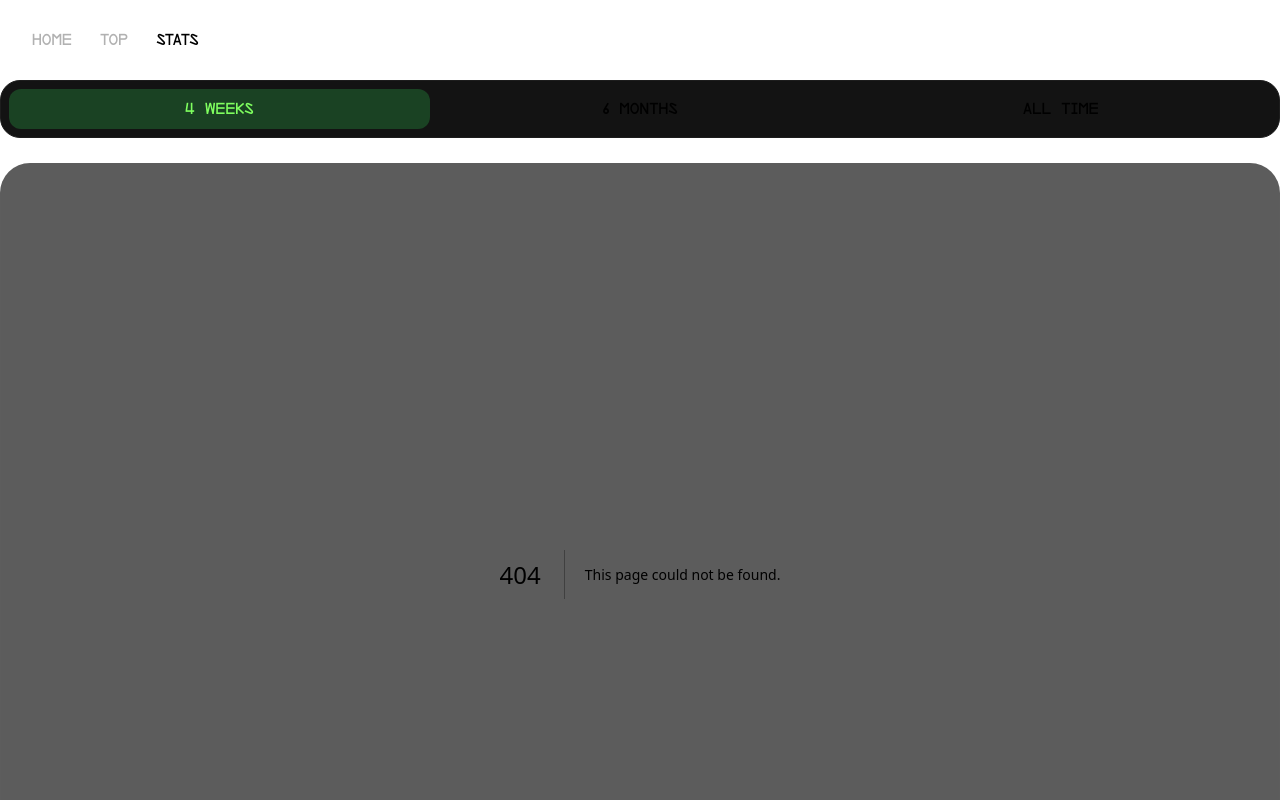
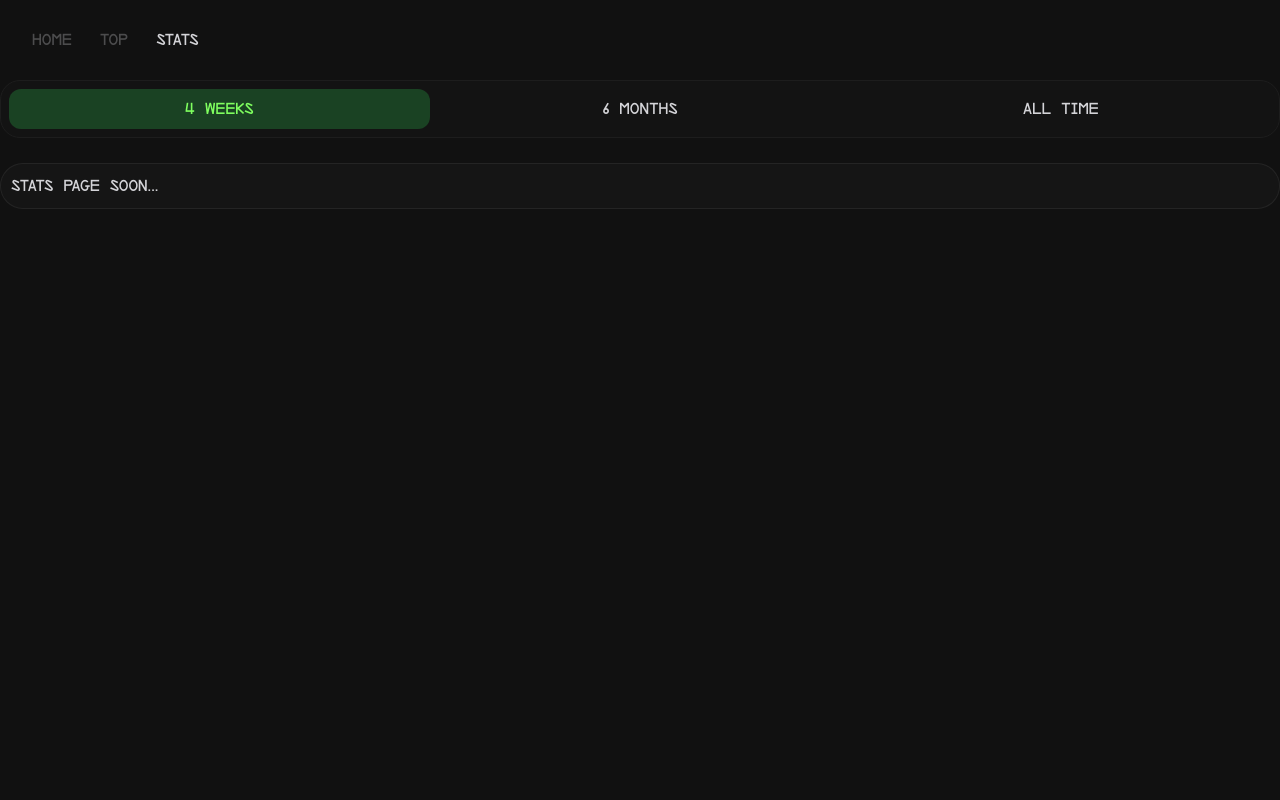
Before and after one commit to VUUZO/stat-spot, a Next.js app: page /stats in a window 1280 px wide. Before the commit this address had no page. Shown: the top 800 px of the page. Built offline with nearby package versions, Linux system fonts and the light colour scheme; what @savvywombat/tailwindcss-grid-named-lines would draw is missing.

Commit message:
Added stats page

```diff
--- /dev/null
+++ b/app/stats/page.tsx
@@ -0,0 +1,9 @@
+const Page = () => {
+  return (
+    <div>
+      Stats Page Soon...
+    </div>
+  )
+}
+
+export default Page
```
